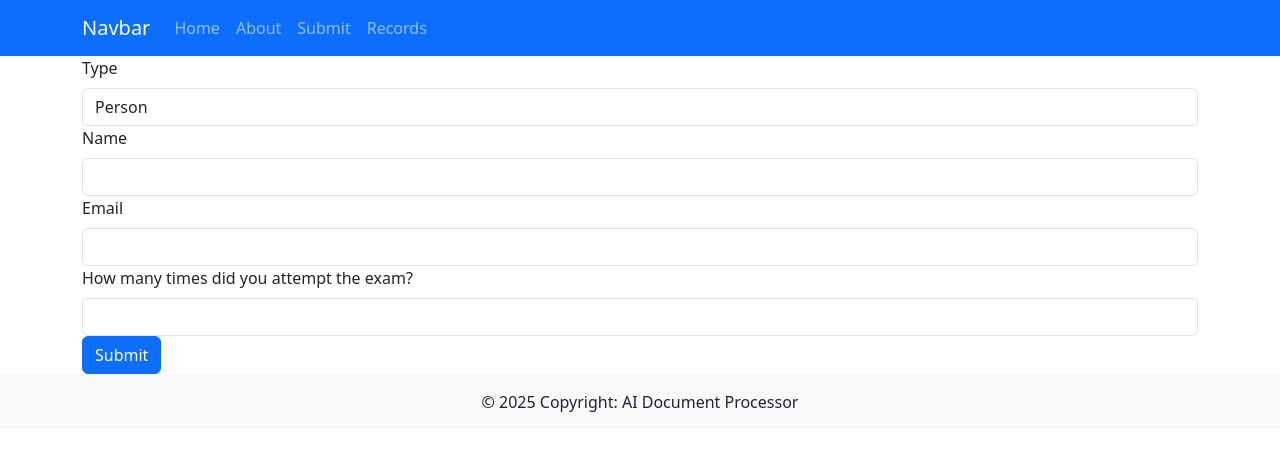
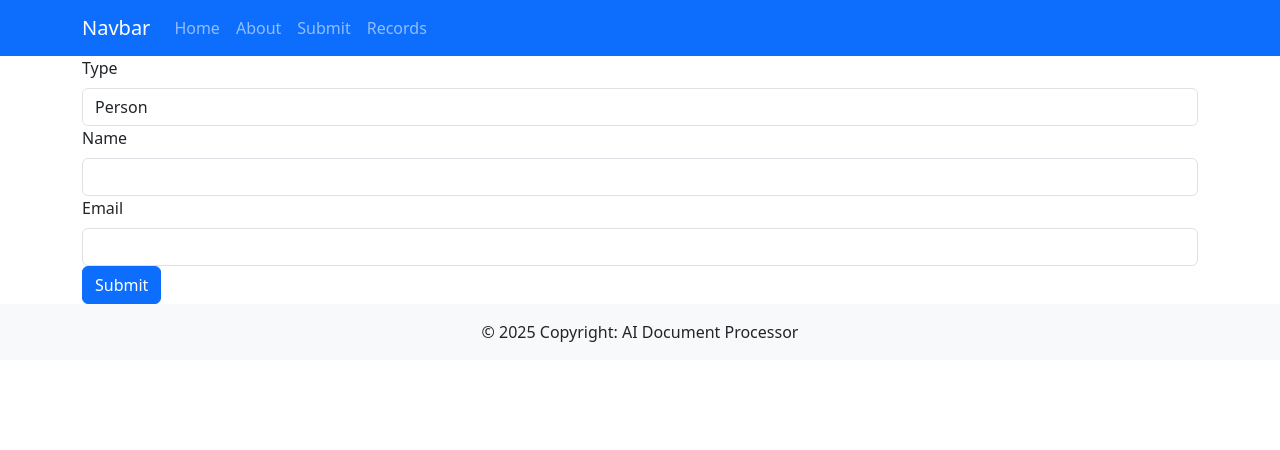
Before and after one commit to KyryloKozlovskyi/AI-Document-Processor, a React (Create React App) app: page /submit in a window 1280 px wide. Shown: the top 450 px of the page. Built offline with nearby package versions, Linux system fonts and the light colour scheme.

Commit message:
Implemented Submit.js component with React Bootstrap form.

```diff
--- a/src/components/Submit.js
+++ b/src/components/Submit.js
@@ -4,56 +4,87 @@ import axios from "axios";
 
 const Submit = () => {
   const [formData, setFormData] = useState({
+    type: "person",
     name: "",
     email: "",
-    amount: "",
-    type: "person",
-    attempts: "",
     file: null,
   });
 
+  const [message, setMessage] = useState("");
+  const [error, setError] = useState("");
+
   const handleChange = (e) => {
     const { name, value } = e.target;
-    setFormData({
-      ...formData,
+    setFormData((prevState) => ({
+      ...prevState,
       [name]: value,
-    });
+    }));
   };
 
   const handleFileChange = (e) => {
-    setFormData({
-      ...formData,
+    setFormData((prevState) => ({
+      ...prevState,
       file: e.target.files[0],
-    });
+    }));
   };
 
   const handleSubmit = async (e) => {
     e.preventDefault();
+    setMessage("");
+    setError("");
+
+    // Validation
+    if (!formData.name.trim()) {
+      setError("Name is required");
+      return;
+    }
+    if (!formData.email.trim()) {
+      setError("Email is required");
+      return;
+    }
     if (formData.type === "company" && !formData.file) {
-      alert("Please attach a PDF file.");
+      setError("PDF file is required for company submissions");
       return;
     }
 
-    const fileData = new FormData();
-    fileData.append("filename", formData.file.name);
-    fileData.append("path", formData.file.path);
-    fileData.append("size", formData.file.size);
-    fileData.append("contentType", formData.file.type);
+    try {
+      const data = new FormData();
+      data.append("type", formData.type);
+      data.append("name", formData.name);
+      data.append("email", formData.email);
+      if (formData.file) {
+        data.append("file", formData.file);
+      }
 
-    try {
-      const formResponse = await axios.post("/submit", {
-        ...formData,
-        fileId,
+      const response = await axios.post(
+        "http://localhost:5000/api/submit",
+        data,
+        {
+          headers: {
+            "Content-Type": "multipart/form-data",
+          },
+        }
+      );
+
+      setMessage(response.data.message);
+      setFormData({
+        type: "person",
+        name: "",
+        email: "",
+        file: null,
       });
-
-      console.log("Form submitted:", formResponse.data);
-    } catch (error) {
-      console.error("Error uploading file:", error);
+    } catch (err) {
+      setError(
+        err.response?.data?.message || "An error occurred during submission"
+      );
+      console.error("Submission error:", err);
     }
   };
 
   return (
     <Container>
+      {message && <div className="alert alert-success">{message}</div>}
+      {error && <div className="alert alert-danger">{error}</div>}
       <Form onSubmit={handleSubmit}>
         <Form.Group controlId="formType">
           <Form.Label>Type</Form.Label>
@@ -87,15 +118,6 @@ const Submit = () => {
                 onChange={handleChange}
               />
             </Form.Group>
-            <Form.Group controlId="formAttempts">
-              <Form.Label>How many times did you attempt the exam?</Form.Label>
-              <Form.Control
-                type="number"
-                name="attempts"
-                value={formData.attempts}
-                onChange={handleChange}
-              />
-            </Form.Group>
           </>
         )}
         {formData.type === "company" && (
@@ -118,15 +140,6 @@ const Submit = () => {
                 onChange={handleChange}
               />
             </Form.Group>
-            <Form.Group controlId="formAmount">
-              <Form.Label>Amount</Form.Label>
-              <Form.Control
-                type="number"
-                name="amount"
-                value={formData.amount}
-                onChange={handleChange}
-              />
-            </Form.Group>
             <Form.Group controlId="formFile">
               <Form.Label>Upload PDF</Form.Label>
               <Form.Control
@@ -136,12 +149,6 @@ const Submit = () => {
                 onChange={handleFileChange}
               />
             </Form.Group>
-            <a
-              href="http://localhost:5000/file/sample.pdf"
-              download="sample.pdf"
-            >
-              Download Sample PDF
-            </a>
           </>
         )}
         <Button variant="primary" type="submit">
```
